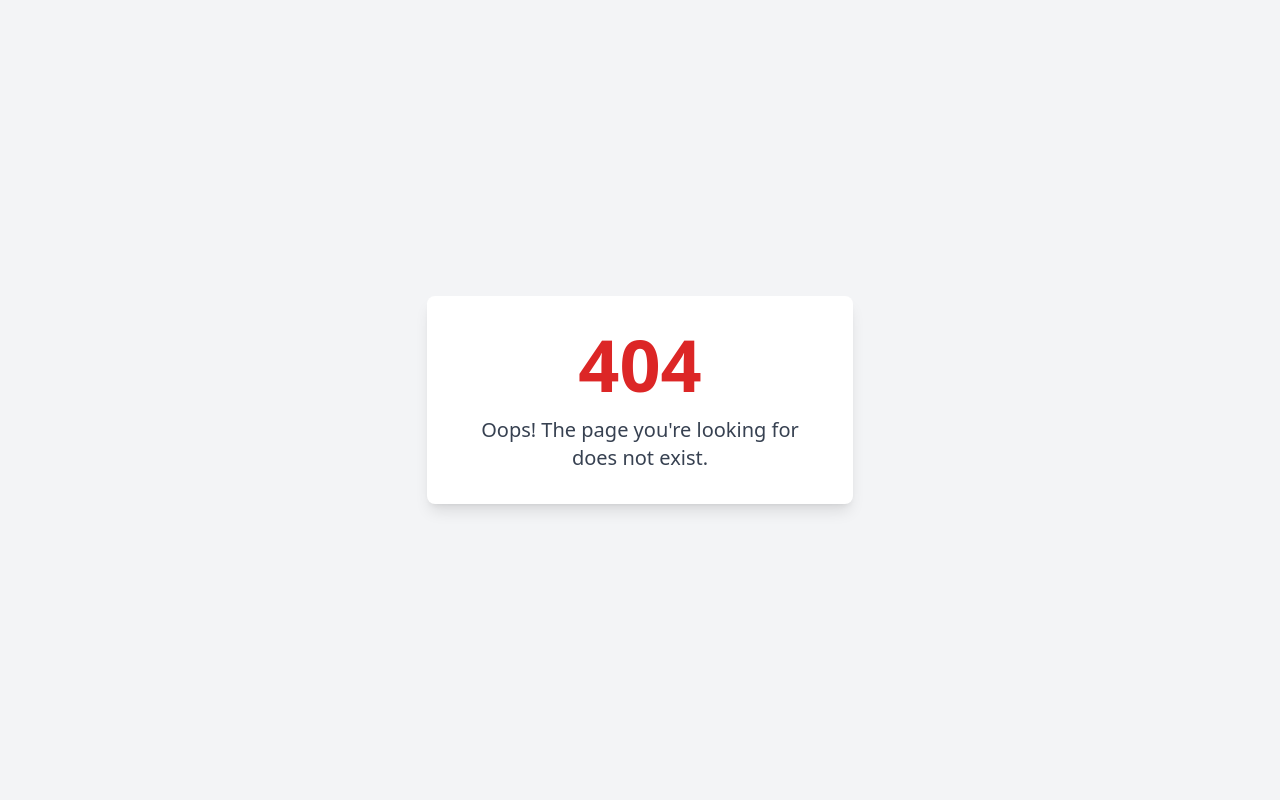
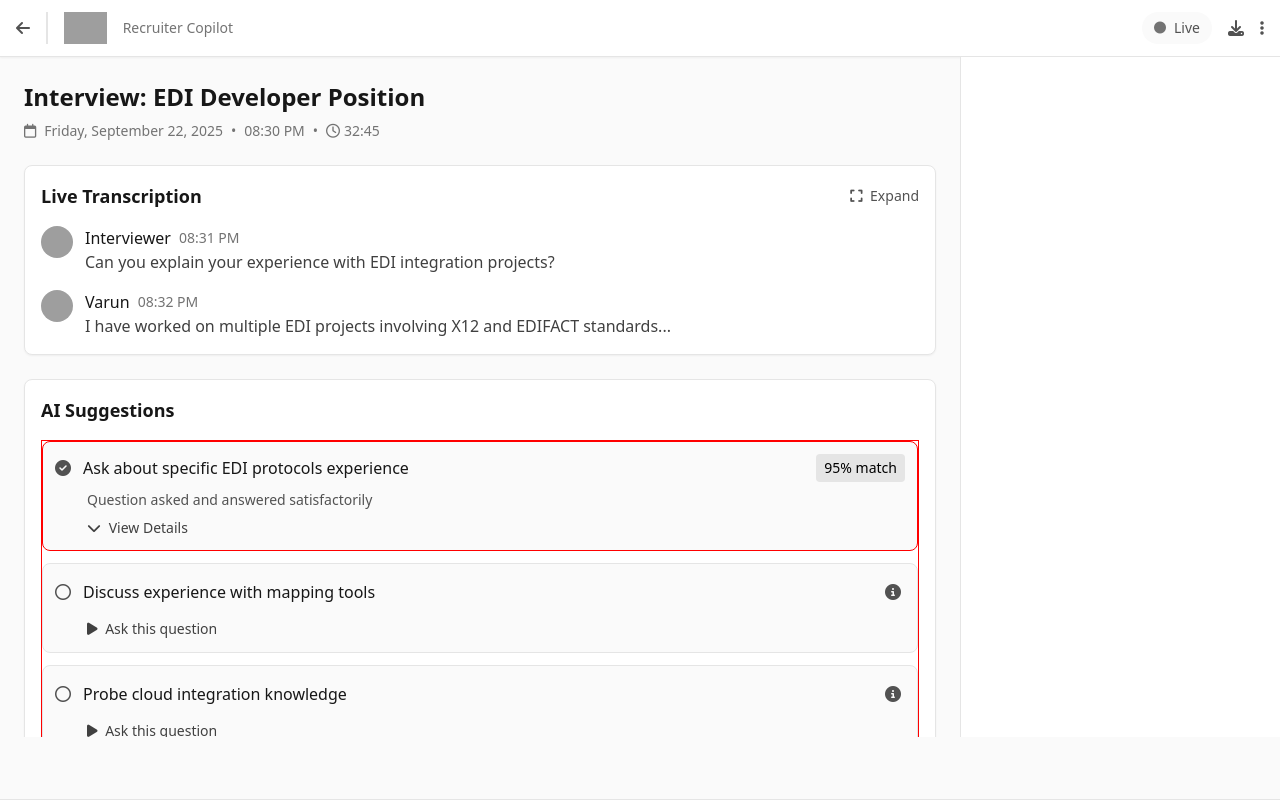
Before and after one commit to anshtiwari314/recruito-app, a React (Vite) app: page /temp in a window 1280 px wide. Before the commit this address had no page. Built offline with nearby package versions, Linux system fonts and the light colour scheme; grey boxes are pictures that could not be loaded.

Commit message:
ai suggestions ui modified , transcription reducer file added

```diff
--- a/src/ModifiedApp.tsx
+++ b/src/ModifiedApp.tsx
@@ -5,6 +5,7 @@ import DataWrapper from "./context/DataWrapper";
 import ReduxProvider from "@/store/Providers";
 import NotFoundPage from "./pages/NotFoundPage";
 import LeavePage from "./pages/Leave";
+import TempPage from './pages/TempPage'
 
 export default function App() {
   return (
@@ -17,7 +18,10 @@ export default function App() {
             {/* Main Page Route */}
             <Route path="/" element={<MainPage/>} />
             {/* 404 Page Route */}
+
             <Route path="/404" element={<NotFoundPage />} />
+
+            <Route path="/temp" element={<TempPage/>}/>
             {/* Catch-all Route for undefined paths */}
             <Route path="/leave" element={<LeavePage />}/>
             <Route path="*" element={<NotFoundPage />} />
--- a/src/components/ContentPanelMain.tsx
+++ b/src/components/ContentPanelMain.tsx
@@ -2,6 +2,61 @@ import { useData } from "@/context/DataWrapper";
 import { useAppSelector } from "@/store/store";
 import { v4 as uuidv4 } from "uuid";
 import type { CuesDataType } from "@/reducers/cuesReducer";
+import { useState } from "react";
+
+
+export function SingleCue({question,isAnswered}:{question:CuesDataType,isAnswered:boolean}){
+
+  const [toggleDetails,setToggleDetails] = useState(true)
+  const [answered,setAnswered] = useState(isAnswered)
+
+  return (
+            <div className="p-3 bg-neutral-50 rounded-lg border border-neutral-200" style={{border:'0.1rem solid red'}}>
+              <div className="flex items-center justify-between mb-2">
+                <div className="flex items-center space-x-3">
+                  {answered?
+                  <i className="fa-solid fa-circle-check text-neutral-600"></i>
+                  :
+                  <i className="fa-regular fa-circle text-neutral-600"></i>
+                  }
+
+
+                  <span className="text-neutral-900">{question?.similarity_query}</span>
+                </div>
+                <span className="px-2 py-1 bg-neutral-200 rounded text-sm">95% match</span>
+              </div>
+              {!answered ?
+                <div className="ml-8">
+                  <button className="text-sm text-neutral-700 hover:text-neutral-900">
+                    <i className="fa-solid fa-play mr-1"></i> Question in queue
+                  </button>
+                </div>
+                :
+                <div className="ml-8 text-sm text-neutral-600">
+
+                <p>Question asked and answered satisfactorily</p>
+                  <button className="mt-2 text-neutral-700 hover:text-neutral-900">
+                    {toggleDetails ?
+                    <i className="fa-solid fa-chevron-down mr-1" onClick={()=>setToggleDetails(p=>!p)}></i> :
+                    <i className="fa-solid fa-chevron-right mr-1" onClick={()=>setToggleDetails(p=>!p)}></i>}
+
+                    View Details
+                  </button>
+                  <div>
+                    {toggleDetails ?
+                  <p className="mt-2 pl-2" style={{width:'50%'}}>It is a long established fact that a reader will be distracted by the readable content of a page when looking at its layout. The point of using Lorem Ipsum is that it has a more-or-less normal distribution of letters, as opposed to using 'Content here, content here', making it look like readable English.</p>
+                  : null
+                  }
+
+                  </div>
+                </div>
+              }
+
+
+            </div>
+
+  )
+}
 
 export default function ContentPanelMain() {
   const currentCues = useAppSelector((state) => state.cuesReducer.CuesList);
@@ -71,28 +126,10 @@ export default function ContentPanelMain() {
         <h3 className="text-lg font-semibold mb-4 text-neutral-900">AI Suggestions</h3>
         <div className="space-y-3">
               {/* Details of each suggestion to be fetched from API server ; for loop */}
-              {currentCues && currentCues.map((question:CuesDataType, index:number) => (
-                <div
-                  key={index}
-                  className="p-3 bg-neutral-50 rounded-lg border border-neutral-200"
-                >
-                <div className="flex items-center justify-between mb-2">
-                  <div className="flex items-center space-x-3">
-                    <i className="fa-regular fa-circle text-neutral-600"></i>
-                    <span className="text-neutral-900">{question.similarity_query}</span>
-                  </div>
-                  {/*<span className="px-2 py-1 bg-neutral-200 rounded text-sm">95% match</span>*/}
-                </div>
-                {/*
-                <div className="ml-8 text-sm text-neutral-600">
-                  <p>Question asked and answered satisfactorily</p>
-                  <button className="mt-2 text-neutral-700 hover:text-neutral-900">
-                    <i className="fa-solid fa-chevron-down mr-1"></i> View Details
-                  </button>
-                </div>
-                */}
-              </div>
+              {currentCues && currentCues.map((question:CuesDataType, index:number) =>(
+                <SingleCue question={question} key={index} isAnswered={index===0?true:false}/>
               ))}
+
             </div>
           </div>
     </>
--- a/src/context/DataWrapper.tsx
+++ b/src/context/DataWrapper.tsx
@@ -859,9 +859,10 @@ export default function DataWrapper({
       }
     }
 
-    socket2.on("receive-data", receiveData);
+   // socket2.on("receive-data", receiveData);
+   socket2.on("receive-cues", receiveData);
     return () => {
-      socket2.off("receive-data", receiveData);
+     socket2.off("receive-cues", receiveData);
     };
   }, [myId, custId, socket2, isHost]);
 
--- a/src/pages/MainPage.tsx
+++ b/src/pages/MainPage.tsx
@@ -47,6 +47,7 @@ export default function MainPage() {
   const [isMobile, setIsMobile] = useState(false);
   const [toggleRmWindow, setToggleRmWindow] = useState(false);
   let tempIsHost = false;
+
   let meetingDetails: InitialLoadData = {
     jobTitle: "EDI Developer",
     jobDescription: "https://arxiv.org/pdf/2301.12652", //pdf
--- /dev/null
+++ b/src/pages/TempPage.tsx
@@ -0,0 +1,140 @@
+import React from 'react'
+
+export default function Temp(){
+    return (
+        <div className="h-full text-base-content">
+          <div id="app" className="min-h-screen bg-neutral-50">
+<header id="header" className="w-full bg-white border-b border-neutral-200 px-4 py-3 flex items-center justify-between shadow-sm">
+<div className="flex items-center space-x-4">
+<i className="fa-solid fa-arrow-left text-neutral-600"></i>
+<div className="h-8 w-[2px] bg-neutral-200"></div>
+<img src="https://api.dicebear.com/7.x/notionists/svg?scale=200&seed=Logo" className="h-8" alt="Logo"/>
+<div className="text-sm text-neutral-500">Recruiter Copilot</div>
+</div>
+<div className="flex items-center space-x-4">
+<button className="flex items-center px-3 py-1.5 bg-neutral-50 rounded-full text-sm text-neutral-600">
+  <i className="fa-solid fa-circle text-neutral-500 mr-2 text-xs"></i>
+  Live
+</button>
+<i className="fa-solid fa-download text-neutral-600"></i>
+<i className="fa-solid fa-ellipsis-vertical text-neutral-600"></i>
+</div>
+</header>
+<main id="main-content" className="flex h-[calc(100vh-120px)]">
+<div id="content-panel" className="flex-grow p-6 overflow-y-auto">
+<div className="mb-6">
+  <h1 className="text-2xl font-semibold mb-2 text-neutral-900">Interview: EDI Developer Position</h1>
+  <div className="flex items-center text-sm text-neutral-500">
+    <i className="fa-regular fa-calendar mr-2"></i>
+    <span>Friday, September 22, 2025</span>
+    <span className="mx-2">•</span>
+    <span>08:30 PM</span>
+    <span className="mx-2">•</span>
+    <span className="flex items-center"><i className="fa-regular fa-clock mr-1"></i> 32:45</span>
+  </div>
+</div>
+<div id="transcription" className="mb-6 bg-white rounded-lg p-4 shadow-sm border border-neutral-200">
+  <div className="flex items-center justify-between mb-4">
+    <h2 className="text-lg font-semibold text-neutral-900">Live Transcription</h2>
+    <button className="text-sm text-neutral-600 hover:text-neutral-700">
+      <i className="fa-solid fa-expand mr-1"></i> Expand
+    </button>
+  </div>
+  <div className="space-y-4">
+    <div className="flex space-x-3">
+      <img src="https://api.dicebear.com/7.x/notionists/svg?scale=200&seed=INT" className="w-8 h-8 rounded-full"/>
+      <div>
+        <div className="flex items-center">
+          <span className="font-medium text-neutral-900">Interviewer</span>
+          <span className="text-sm text-neutral-500 ml-2">08:31 PM</span>
+        </div>
+        <p className="text-neutral-700">Can you explain your experience with EDI integration projects?</p>
+      </div>
+    </div>
+    <div className="flex space-x-3">
+      <img src="https://api.dicebear.com/7.x/notionists/svg?scale=200&seed=VA" className="w-8 h-8 rounded-full"/>
+      <div>
+        <div className="flex items-center">
+          <span className="font-medium text-neutral-900">Varun</span>
+          <span className="text-sm text-neutral-500 ml-2">08:32 PM</span>
+        </div>
+        <p className="text-neutral-700">I have worked on multiple EDI projects involving X12 and EDIFACT standards...</p>
+      </div>
+    </div>
+  </div>
+</div>
+<div id="ai-suggestions" className="mb-6 bg-white rounded-lg p-4 shadow-sm border border-neutral-200">
+  <h3 className="text-lg font-semibold mb-4 text-neutral-900">AI Suggestions</h3>
+  <div className="space-y-3" style={{border:'0.1rem solid red'}}>
+    <div className="p-3 bg-neutral-50 rounded-lg border border-neutral-200" style={{border:'0.1rem solid red'}}>
+      <div className="flex items-center justify-between mb-2">
+        <div className="flex items-center space-x-3">
+          <i className="fa-solid fa-circle-check text-neutral-600"></i>
+          <span className="text-neutral-900">Ask about specific EDI protocols experience</span>
+        </div>
+        <span className="px-2 py-1 bg-neutral-200 rounded text-sm">95% match</span>
+      </div>
+      <div className="ml-8 text-sm text-neutral-600">
+        <p>Question asked and answered satisfactorily</p>
+        <button className="mt-2 text-neutral-700 hover:text-neutral-900">
+          <i className="fa-solid fa-chevron-down mr-1"></i> View Details
+        </button>
+      </div>
+    </div>
+    <div className="p-3 bg-neutral-50 rounded-lg border border-neutral-200">
+      <div className="flex items-center justify-between mb-2">
+        <div className="flex items-center space-x-3">
+          <i className="fa-regular fa-circle text-neutral-600"></i>
+          <span className="text-neutral-900">Discuss experience with mapping tools</span>
+        </div>
+        <button className="p-1 hover:bg-neutral-200 rounded">
+          <i className="fa-solid fa-info-circle text-neutral-600"></i>
+        </button>
+      </div>
+      <div className="ml-8">
+        <button className="text-sm text-neutral-700 hover:text-neutral-900">
+          <i className="fa-solid fa-play mr-1"></i> Ask this question
+        </button>
+      </div>
+    </div>
+    <div className="p-3 bg-neutral-50 rounded-lg border border-neutral-200">
+      <div className="flex items-center justify-between mb-2">
+        <div className="flex items-center space-x-3">
+          <i className="fa-regular fa-circle text-neutral-600"></i>
+          <span className="text-neutral-900">Probe cloud integration knowledge</span>
+        </div>
+        <button className="p-1 hover:bg-neutral-200 rounded">
+          <i className="fa-solid fa-info-circle text-neutral-600"></i>
+        </button>
+      </div>
+      <div className="ml-8">
+        <button className="text-sm text-neutral-700 hover:text-neutral-900">
+          <i className="fa-solid fa-play mr-1"></i> Ask this question
+        </button>
+      </div>
+    </div>
+  </div>
+</div>
+{/* <div id="ai-query" className="fixed bottom-20 left-6 right-[340px]">
+  <div className="bg-white rounded-lg shadow-lg p-4 border border-neutral-200">
+    <div className="flex items-center space-x-3">
+      <input type="text" placeholder="Ask follow-up questions or request analysis..." className="flex-grow p-2.5 bg-neutral-50 rounded-lg border-0 focus:ring-2 focus:ring-neutral-200"/>
+      <button className="p-2.5 bg-neutral-100 hover:bg-neutral-200 rounded-lg text-neutral-700">
+        <i className="fa-solid fa-microphone"></i>
+      </button>
+      <button className="p-2.5 bg-neutral-600 hover:bg-neutral-700 rounded-lg text-white">
+        <i className="fa-solid fa-paper-plane"></i>
+      </button>
+    </div>
+  </div>
+</div> */}
+</div>
+<div id="right-panel" className="w-80 bg-white border-l border-neutral-200 flex flex-col">
+</div>
+</main>
+<div id="control-panel" className="fixed bottom-0 w-full bg-white border-t border-neutral-200 shadow-lg">
+</div>
+</div>
+        </div>
+    )
+}
--- a/src/reducers/cuesReducer.ts
+++ b/src/reducers/cuesReducer.ts
@@ -24,6 +24,7 @@ type CuesDataType = {
   radio?: string;
   label?: string;
   replies?: string[];
+  answer_quality:string
 };
 
 // Define the initial state for the Cues
--- /dev/null
+++ b/src/reducers/transcriptionReducer.ts
@@ -0,0 +1,52 @@
+import { createSlice, PayloadAction } from "@reduxjs/toolkit";
+import { v4 as uuidv4 } from "uuid";
+
+type TranscriptionDataType = {
+  id?: string | null;
+  name?:string;
+  time_stamp?: string;
+  transcription?:string;
+  is_candidate?:boolean
+};
+
+const initialTranscriptionState = {
+    id:'',
+    name:'',
+    timeStamp:'',
+    transcription:'',
+    is_candidate:false
+} as TranscriptionDataType;
+
+// Create a slice for "cues"
+const cuesSlice = createSlice({
+  name: "transcriptionReducer",
+  initialState: initialTranscriptionState,
+  reducers: {
+    addTranscription: (state, action: PayloadAction<TranscriptionDataType[]>) => {
+      // Declare default value for state.
+      let data = {...initialTranscriptionState}
+
+      // Add if condition to check if state.CuesList exists and append to array in that case
+      if (action.payload) {
+
+      }
+      return state;
+    },
+
+    // Optionally, you can add actions like reset
+    resetTranscription: (state) => {
+      return initialTranscriptionState;
+    },
+
+
+  },
+});
+
+export type {TranscriptionDataType };
+// Export actions so they can be dispatched from components
+export const { addTranscription,resetTranscription } = cuesSlice.actions;
+
+// Export the reducer to be included in the store
+export default {
+  transcriptionReducer: cuesSlice.reducer,
+};
--- a/src/store/store.ts
+++ b/src/store/store.ts
@@ -3,12 +3,14 @@ import { configureStore } from "@reduxjs/toolkit";
 import cuesReducer from "@/reducers/cuesReducer";
 import queryparamReducer from "@/reducers/queryparamReducer";
 import { TypedUseSelectorHook, useSelector } from "react-redux";
+import transcriptionReducer from "@/reducers/transcriptionReducer";
 
 // Create and configure the Redux store
 export const store = configureStore({
   reducer: {
     cuesReducer: cuesReducer.cuesReducer,
     qpReducer: queryparamReducer.qpReducer,
+    trcpReducer:transcriptionReducer.transcriptionReducer
   },
 });
 
```
